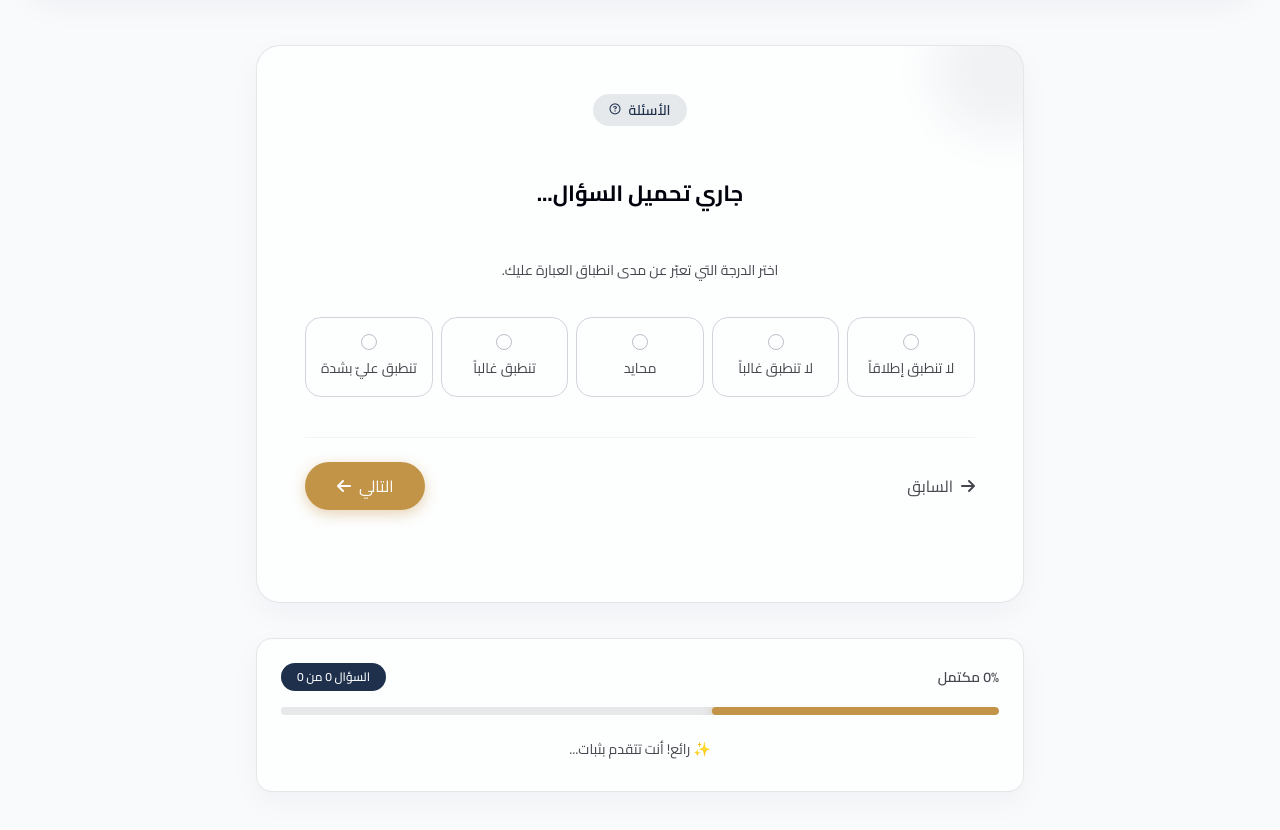
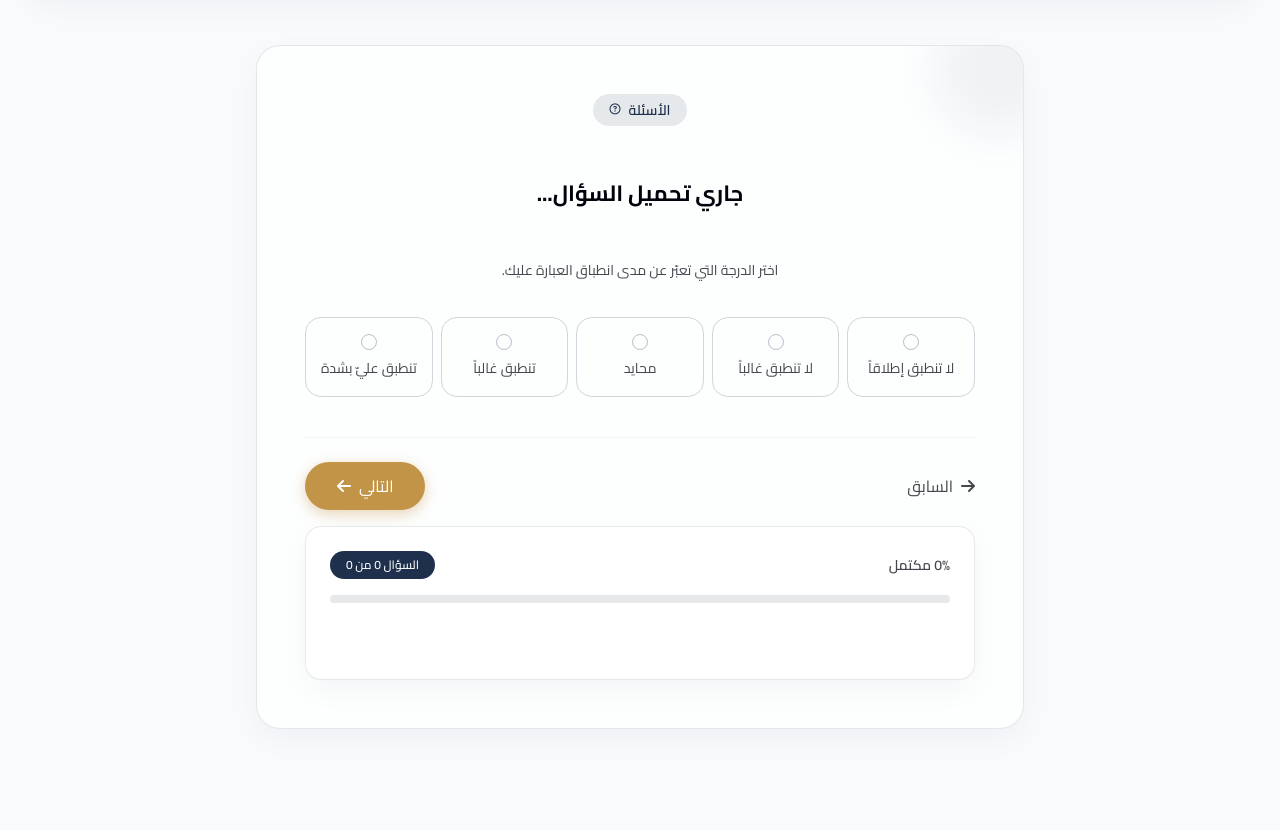
Before and after one commit to muwajehwebsite-ux/MuwajehWebsite, a website: page HTML/exam.html in a window 1280 px wide. Shown: the part 90-920 px from the top of the page. After the commit the page ends 882 px from the top, so only its background shows below. Drawn offline with Linux system fonts and the light colour scheme; no server answers; sample sign-in values are in the browser's storage.

Commit message:
test for the exam page

```diff
--- a/CSS/exam.css
+++ b/CSS/exam.css
@@ -278,7 +278,7 @@ body {
   position: relative;
 
   width: 100%;
-  min-height: 460px;
+  min-height: 0;
 
   z-index: 1;
 
@@ -287,7 +287,6 @@ body {
 
   align-items: center;
 }
-
 /* =========================================================
    CATEGORY PILL
    ========================================================= */
@@ -559,11 +558,12 @@ body {
    ========================================================= */
 
 .progress-section {
-  width: 768px;
+  width: 100%;
   max-width: 100%;
 
-  padding-top: 35px;
-  padding-bottom: 48px;
+  margin-top: 16px;
+
+  padding: 0;
 }
 
 .progress-card {
@@ -651,7 +651,7 @@ body {
   top: 0;
   right: 0;
 
-  width: 40%;
+  width: 0%;
   height: 100%;
 
   background: var(--color-secondary);
--- a/HTML/exam.html
+++ b/HTML/exam.html
@@ -185,11 +185,6 @@
 
                 </div>
 
-            </div>
-
-        </section>
-
-
                 <!-- ================= PROGRESS ================= -->
 
                 <section class="progress-section">
@@ -215,14 +210,14 @@
 
                         </div>
 
+                    </div>
 
-                <div class="progress-message">
-                    ✨ رائع! أنت تتقدم بثبات...
-                </div>
+                </section>
 
             </div>
 
         </section>
+
 
     </main>
 
```
Lines whose indentation alone changed are shown as unchanged.
